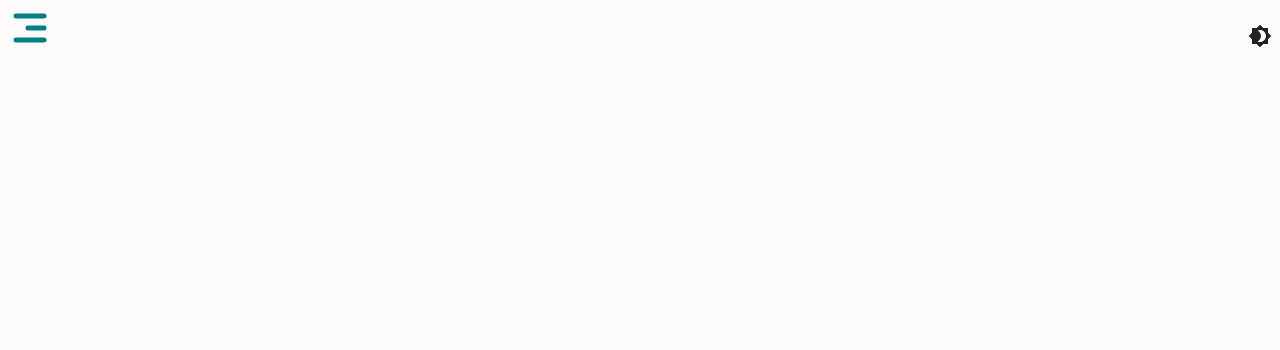
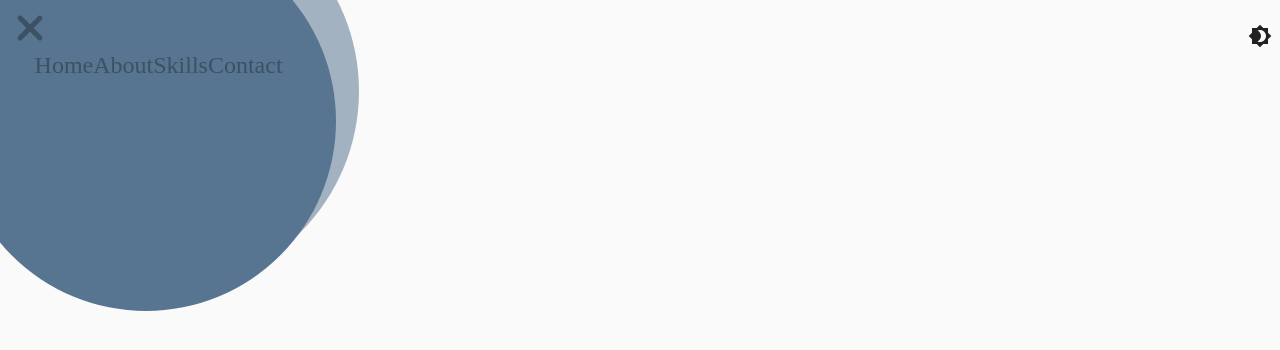
Before and after one commit to tjprohammer/portfolio, a React app: page / in a window 1280 px wide. Shown: the top 350 px of the page. Built offline with nearby package versions, Linux system fonts and the light colour scheme.

Commit message:
nav menu updates

```diff
--- a/src/components/navBar/Burger.tsx
+++ b/src/components/navBar/Burger.tsx
@@ -17,7 +17,7 @@ const Burger = ({
     width = 24,
     height = 24,
     strokeWidth = 1,
-    color = 'primary',
+    color = 'primary.dark',
     transition = null as any,
     lineProps = null,
     ...props
--- a/src/components/navBar/Menu.tsx
+++ b/src/components/navBar/Menu.tsx
@@ -7,7 +7,7 @@ import MenuItems from './MenuItems';
 type Props = {};
 
 function Menu({}: Props) {
-    const [open, setOpen] = React.useState(false);
+    const [open, setOpen] = React.useState(true);
     const ref = React.useRef(null);
 
     useOnClickOutside(ref, () => setOpen(false));
@@ -28,7 +28,7 @@ function Menu({}: Props) {
                 open={open}
                 onClick={() => setOpen(!open)}
                 strokeWidth="5"
-                color="teal"
+                color="#3c5164"
                 lineProps={{ strokeLinecap: 'round' }}
                 transition={{ type: 'spring', stiffness: 300, damping: 50 }}
                 width={28}
--- a/src/components/navBar/MenuItems.tsx
+++ b/src/components/navBar/MenuItems.tsx
@@ -1,6 +1,6 @@
+import { keyframes } from '@emotion/react';
 import styled from '@emotion/styled';
 import { Typography } from '@mui/material';
-import { AnimatePresence, motion } from 'framer-motion';
 import React from 'react';
 
 type MenuItemsProps = {
@@ -12,62 +12,158 @@ type MenuItemsProps = {
 
 const MenuItems = (props: MenuItemsProps) => {
     return (
-        <AnimatePresence>
-            <motion.div>
-                <Container>
-                    <Container2>
-                        <TextWrapper>
-                            <Typography sx={{ p: 1 }} variant="h4">
-                                Home
-                            </Typography>
-                            <Typography sx={{ p: 1 }} variant="h4">
-                                About
-                            </Typography>
-                            <Typography sx={{ p: 1 }} variant="h4">
-                                Skills
-                            </Typography>
-                        </TextWrapper>
-                    </Container2>
-                </Container>
-            </motion.div>
-        </AnimatePresence>
+        <NavBarWrapper>
+            <NavCircle>
+                <NavCircleBehind>
+                    <FlexContainer>
+                        <AnimatedFontWrap>
+                            <FontWrap>
+                                <TypoText
+                                    variant="h5"
+                                    color="primary.dark"
+                                    >
+                                    Home
+                                </TypoText>
+                            </FontWrap>
+                            <FontWrap>
+                                <TypoText
+                                    variant="h5"
+                                    color="primary.dark"
+                                    >
+                                    About
+                                </TypoText>
+                            </FontWrap>
+                            <FontWrap>
+                                <TypoText
+                                    variant="h5"
+                                    color="primary.dark"
+                                    >
+                                    Skills
+                                </TypoText>
+                            </FontWrap>
+                            <FontWrap>
+                                <TypoText
+                                    variant="h5"
+                                    color="primary.dark"
+                                    >
+                                    Contact
+                                </TypoText>
+                            </FontWrap>
+                        </AnimatedFontWrap>
+                    </FlexContainer>
+                </NavCircleBehind>
+            </NavCircle>
+        </NavBarWrapper>
     );
 };
 
-const Container = styled(motion.div)`
-    right: 53px;
-    transform: translate(-7.1rem, -6ex);
-    background-color: pink;
-    height: 400px;
-    width: 400px;
+//KEYFRAMES
+const menuWrapperIn = keyframes`
+0% {
+  transform: translateY(-20px);
+  width: 10px;
+  height: 10px;
+}
+100% {
+  transform: translateY(-20px);
+  width: 380px;
+  height: 380px;
+}
+`;
+
+const menuWrapperChildInMd = keyframes`
+0% {
+  transform: translateY(-20px);
+  width: 10px;
+  height: 10px;
+}
+100% {
+  transform: translateY(-10px);
+  width: 400px;
+  height: 400px;
+}
+`;
+const menuTextChildsIn = keyframes`
+    0% {
+  display: none;
+  visibility: hidden;
+  transform: translateY(45.9036px);
+}
+50% {
+  visibility: visible;
+}
+100% {
+  visibility: visible;
+  transform: translateY(0px);
+  display: block;
+}
+`;
+const FlexContainer = styled.div`
+    position: absolute;
+    display: flex;
+    justify-content: space-around;
+    -moz-box-align: center;
+    align-items: center;
+    flex-direction: column;
+    width: 100%;
+    z-index: 0;
+    visibility: hidden;
+`;
+const AnimatedFontWrap = styled.div`
+    display: inline-flex;
+    padding: 150px 0px;
     align-items: center;
     justify-content: center;
-    display: flex;
-    border-radius: 50%;
-    z-index: 1;
+    flex-direction: column;
+    animation: 1.8s ease 1.3s normal forwards running ${menuTextChildsIn};
 `;
-const Container2 = styled(Container)`
-    top: -50px;
-    left: 0;
-    transform: translate(-1.1rem, -2ex);
-    background-color: lightblue;
-    height: 380px;
-    width: 380px;
+const FontWrap = styled.div`
+    margin: 0.5em 0 0.5em 0;
+    display: inline-flex;
+    text-align: justify;
     align-items: center;
-    justify-content: center;
-    display: flex;
-    border-radius: 50%;
-    z-index: 1;
-    animation: 1.1s cubic-bezier(0.175, 0.885, 0.32, 1.275) 0s 1 normal forwards running
-        menuWrapperChildInMd;
+    justify-content: space-between;
 `;
 
-const TextWrapper = styled.div`
-    display: flex;
-    align-items: center;
-    justify-content: center;
-    text-align: center;
-    flex-direction: column;
-    margin: 0 0 0 4em;
+const TypoText = styled(Typography)`
+    cursor: pointer;
+    position: relative;
+
+    :hover{
+        font-size: 1.6em;
+        text-decoration: underline;
+    }
 `;
+const NavBarWrapper = styled.div`
+    height: 100vh;
+    position: fixed;
+    top: 2.2392px;
+    left: 8.9568px;
+`;
+
+const NavCircle = styled.div`
+    width: 400.986px;
+    height: 400.986px;
+    transform: rotate(45deg) translateY(-10.0764px);
+    border-radius: 50%;
+    position: relative;
+    background-color: #577590;
+    top: -51.5016px;
+    right: 52.6212px;
+    z-index: 999;
+    animation: 1s ease 0s 1 normal forwards running ${menuWrapperIn};
+`;
+const NavCircleBehind = styled.div`
+    top: -30px;
+    width: 400px;
+    height: 400px;
+    transform: rotate(45deg) translateY(-10.0764px);
+    border-radius: 50%;
+    background-color: rgba(87, 117, 144, 0.54);
+    position: relative;
+    right: -2.2392px;
+    animation: 1.1s cubic-bezier(0.175, 0.885, 0.32, 1.275) 0s 1 normal forwards running
+        ${menuWrapperChildInMd};
+`;
+
 export default MenuItems;
--- a/src/context/ThemeContext.ts
+++ b/src/context/ThemeContext.ts
@@ -1,7 +1,8 @@
 import React from 'react';
 import {
-    ThemeOptions,
+    createTheme,
 } from '@mui/material';
+import { Theme } from '@emotion/react';
 
 interface ColorContextSchema {
     toggleColorMode: () => void;
@@ -11,15 +12,19 @@ export const ColorContext = React.createContext<ColorContextSchema>(
     {} as ColorContextSchema
 );
 
-export const lightTheme: ThemeOptions = {
+export const lightTheme: Theme = createTheme({
     palette: {
         mode: 'light',
         primary: {
             main: '#577590',
+            light: '#7890a6',
+             dark: '#3c5164',
             contrastText: '#ffffff'
         },
         secondary: {
             main: '#43AA8B',
+            light: '#68bba2',
+            dark: '#2e7661',
             contrastText: '#ffffff'
         },
         error: {
@@ -44,6 +49,7 @@ export const lightTheme: ThemeOptions = {
             paper: '#ffffff'
         }
     },
+
 
     typography: {
         h1: {
@@ -87,9 +93,9 @@ export const lightTheme: ThemeOptions = {
             fontFamily: 'Raleway'
         },
     }
-};
+});
 
-export const darkTheme: ThemeOptions = {
+export const darkTheme: Theme = {
     palette: {
         mode: 'dark',
         primary: {
```
